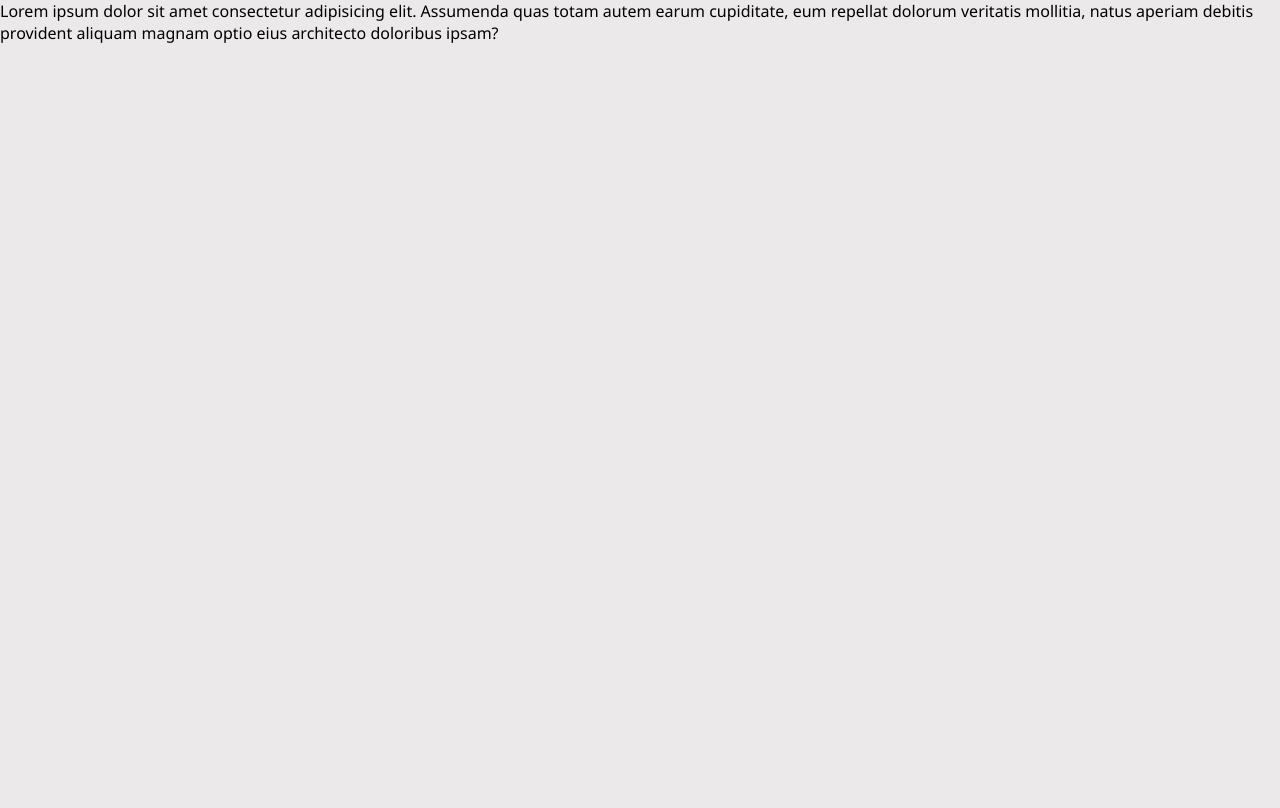
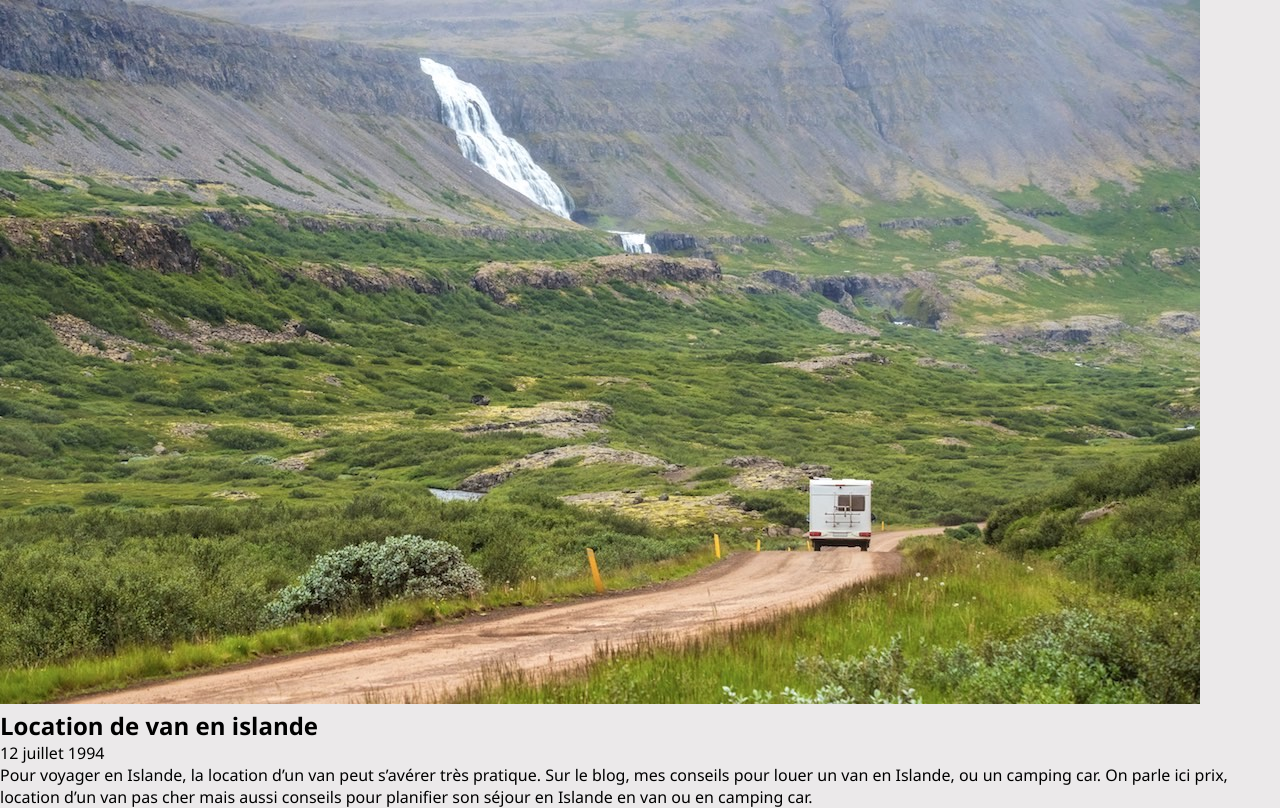
Before and after one commit to MarsWasNotAvailable/viaje, a PHP site: page / in a window 1280 px wide. Run offline with PHP 8.4, Linux system fonts and the light colour scheme; some libraries are stand-ins or nearby versions.

Commit message:
carte dans la page index

```diff
--- a/index.php
+++ b/index.php
@@ -17,7 +17,16 @@
 </head>
 <body>
     <section>
-        <p>Lorem ipsum dolor sit amet consectetur adipisicing elit. Assumenda quas totam autem earum cupiditate, eum repellat dolorum veritatis mollitia, natus aperiam debitis provident aliquam magnam optio eius architecto doloribus ipsam?</p>
+        <div class="card">
+            <div>
+                <img src="images/location-van-islande.jpg" alt="">
+            </div>
+            <div class= "texte">
+                <h2 class = "titreArticle">Location de van en islande</h2>
+                <p class="date">12 juillet 1994</p>
+                <p class="resume">Pour voyager en Islande, la location d’un van peut s’avérer très pratique. Sur le blog, mes conseils pour louer un van en Islande, ou un camping car. On parle ici prix, location d’un van pas cher mais aussi conseils pour planifier son séjour en Islande en van ou en camping car.</p>
+            </div>
+        </div>
     </section>
 </body>
 </html>
```
